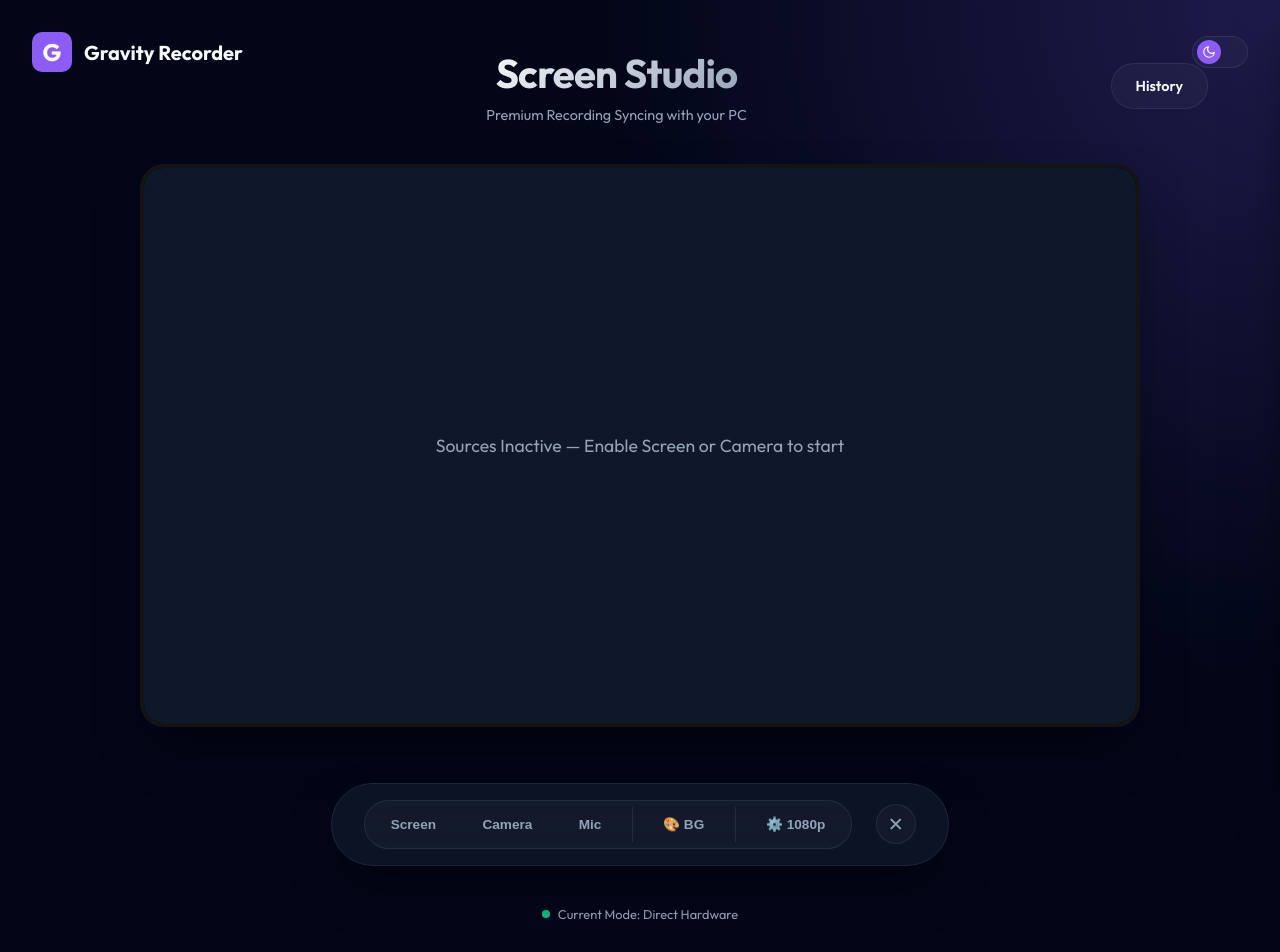
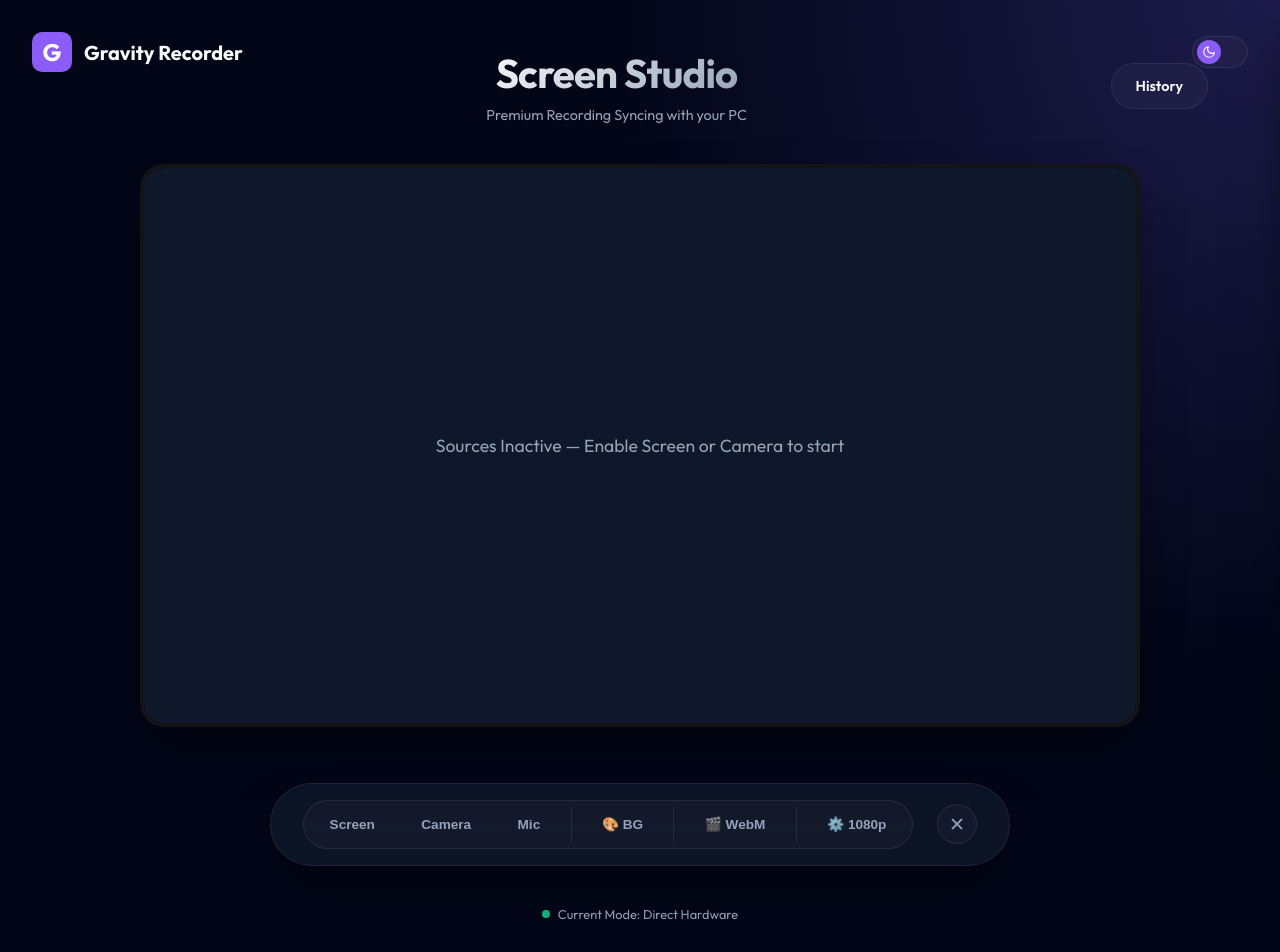
Before and after one commit to shaeelhashmi/gravityRecorder, a React (Vite) app: page /recorder in a window 1280 px wide. Shown: the top 952 px of the page. Built offline with nearby package versions, Linux system fonts and the light colour scheme.

Commit message:
feat: implement export format selection (WebM, MKV, MP4) and stabilize recording engine

```diff
--- a/src/components/Controls/ControlBar.jsx
+++ b/src/components/Controls/ControlBar.jsx
@@ -1,5 +1,6 @@
 import React from 'react';
 import { BACKGROUND_PRESETS } from '../../constants/backgrounds';
+import { getSupportedFormats, EXPORT_FORMATS } from '../../constants/formats';
 
 export const ControlBar = ({
     screenStream,
@@ -27,9 +28,13 @@
     resumeRecording,
     stopRecording,
     isPaused,
-    handleStopAll
+    handleStopAll,
+    recordingFormat,
+    setRecordingFormat
 }) => {
     const [isQualityOpen, setIsQualityOpen] = React.useState(false);
+    const [isFormatOpen, setIsFormatOpen] = React.useState(false);
+    const supportedFormats = React.useMemo(() => getSupportedFormats(), []);
 
     return (
         <div className="control-bar-container">
@@ -134,6 +139,24 @@
                 </div>
             )}
 
+            {isFormatOpen && !isRecording && (
+                <div className="camera-dropdown glass-card">
+                    <div className="setting-group" style={{ flexDirection: 'row', alignItems: 'center', gap: '1.5rem' }}>
+                        <div style={{ display: 'flex', flexDirection: 'column', gap: '0.4rem' }}>
+                            <span className="setting-label">Export Format</span>
+                            <div style={{ display: 'flex', gap: '0.5rem' }}>
+                                {supportedFormats.map(f => (
+                                    <button key={f.id} onClick={() => setRecordingFormat(f.id)}
+                                        className={`btn-small ${recordingFormat === f.id ? 'active' : ''}`}>
+                                        {f.label}
+                                    </button>
+                                ))}
+                            </div>
+                        </div>
+                    </div>
+                </div>
+            )}
+
             <div className="control-bar">
                 <div className="source-toggles">
                     <button className={`btn-pill ${screenStream ? 'active' : ''}`}
@@ -158,6 +181,15 @@
                             setIsQualityOpen(false);
                         }} disabled={isRecording}>
                         {activeBg !== 'none' || screenScale !== 1.0 ? '🎨 Styled' : '🎨 BG'}
+                    </button>
+                    <div className="vertical-divider" style={{ width: '1px', background: 'var(--glass-border)', margin: '0 0.2rem' }}></div>
+                    <button className={`btn-pill ${isFormatOpen ? 'active' : ''}`}
+                        onClick={() => {
+                            setIsFormatOpen(!isFormatOpen);
+                            setIsQualityOpen(false);
+                            setIsBgPanelOpen(false);
+                        }} disabled={isRecording}>
+                        🎬 {EXPORT_FORMATS.find(f => f.id === recordingFormat)?.label.split(' ')[0] || 'Format'}
                     </button>
                     <div className="vertical-divider" style={{ width: '1px', background: 'var(--glass-border)', margin: '0 0.2rem' }}></div>
                     <button className={`btn-pill ${isQualityOpen ? 'active' : ''}`}
--- a/src/components/Modals/SaveRecordingModal.jsx
+++ b/src/components/Modals/SaveRecordingModal.jsx
@@ -6,7 +6,10 @@
 
     useEffect(() => {
         if (blob) {
-            const ext = mimeType.includes('mp4') ? '.mp4' : '.webm';
+            let ext = '.webm';
+            if (mimeType.includes('mp4')) ext = '.mp4';
+            else if (mimeType.includes('matroska') || mimeType.includes('mkv')) ext = '.mkv';
+
             setExtension(ext);
             setFileName(`recording-${new Date().toLocaleDateString().replace(/\//g, '-')}-${new Date().toLocaleTimeString().replace(/:/g, '-').split(' ')[0]}`);
         }
--- a/src/components/ScreenRecorder.jsx
+++ b/src/components/ScreenRecorder.jsx
@@ -5,6 +5,7 @@
 import { useFileSystem } from '../hooks/useFileSystem';
 import { useGoogleSync } from '../hooks/useGoogleSync';
 import { useRecording } from '../hooks/useRecording';
+import { EXPORT_FORMATS, getDefaultFormat } from '../constants/formats';
 
 // UI Components
 import { ControlBar } from './Controls/ControlBar';
@@ -42,6 +43,7 @@
     const [toast, setToast] = useState(null);
     const [highlightedFile, setHighlightedFile] = useState(null);
     const [pendingRecording, setPendingRecording] = useState(null);
+    const [recordingFormat, setRecordingFormat] = useState(getDefaultFormat());
 
     const showToast = useCallback((title, message, type = 'info') => {
         setToast({ title, message, type });
@@ -73,6 +75,7 @@
         screenStream, audioStream, cameraStream,
         activeBg, canvasRef,
         bitrate: QUALITY_PRESETS[recordingQuality].bitrate,
+        mimeType: EXPORT_FORMATS.find(f => f.id === recordingFormat)?.mimeType,
         onComplete: (blob, mimeType) => setPendingRecording({ blob, mimeType })
     });
 
@@ -360,6 +363,8 @@
                 recordingQuality={recordingQuality}
                 setRecordingQuality={setRecordingQuality}
                 qualityPresets={QUALITY_PRESETS}
+                recordingFormat={recordingFormat}
+                setRecordingFormat={setRecordingFormat}
                 startRecording={startRecording}
                 pauseRecording={pauseRecording}
                 resumeRecording={resumeRecording}
--- /dev/null
+++ b/src/constants/formats.js
@@ -0,0 +1,58 @@
+/**
+ * Supported export formats for MediaRecorder
+ */
+export const EXPORT_FORMATS = [
+    {
+        id: 'webm-vp9',
+        label: 'WebM (VP9)',
+        mimeType: 'video/webm;codecs=vp9,opus',
+        ext: '.webm'
+    },
+    {
+        id: 'webm-vp8',
+        label: 'WebM (VP8)',
+        mimeType: 'video/webm;codecs=vp8,opus',
+        ext: '.webm'
+    },
+    {
+        id: 'mkv-vp9',
+        label: 'MKV (VP9)',
+        mimeType: 'video/x-matroska;codecs=vp9,opus',
+        ext: '.mkv'
+    },
+    {
+        id: 'mkv-generic',
+        label: 'MKV (Standard)',
+        mimeType: 'video/x-matroska',
+        ext: '.mkv'
+    },
+    {
+        id: 'mp4-h264',
+        label: 'MP4 (H.264)',
+        mimeType: 'video/mp4;codecs=h264,aac',
+        ext: '.mp4'
+    },
+    {
+        id: 'mp4-generic',
+        label: 'MP4 (Standard)',
+        mimeType: 'video/mp4',
+        ext: '.mp4'
+    }
+];
+
+/**
+ * Returns a list of formats supported by the current browser
+ */
+export const getSupportedFormats = () => {
+    if (typeof MediaRecorder === 'undefined') return [];
+    return EXPORT_FORMATS.filter(f => MediaRecorder.isTypeSupported(f.mimeType));
+};
+
+/**
+ * Gets the best default format (picks WebM VP9 or VP8 if available)
+ */
+export const getDefaultFormat = () => {
+    const supported = getSupportedFormats();
+    if (supported.length === 0) return null;
+    return supported[0].id;
+};
--- a/src/hooks/useRecording.js
+++ b/src/hooks/useRecording.js
@@ -8,19 +8,31 @@
     activeBg,
     canvasRef,
     bitrate = 8000000,
+    mimeType: preferredMimeType,
     onComplete
 }) => {
     const [isRecording, setIsRecording] = useState(false);
     const [isPaused, setIsPaused] = useState(false);
     const [status, setStatus] = useState('idle');
     const mediaRecorderRef = useRef(null);
+    const isStartingRef = useRef(false);
 
     const startRecording = useCallback(async () => {
+        if (isStartingRef.current) return;
+        isStartingRef.current = true;
+
         try {
+            if (mediaRecorderRef.current && mediaRecorderRef.current.state !== 'inactive') {
+                console.warn('Recording already in progress');
+                return;
+            }
+
             if (!screenStream && !cameraStream) {
                 alert('Enable Screen or Camera first');
                 return;
             }
+
+            setStatus('initializing');
 
             console.log('Finalizing stream for MediaRecorder...');
             const tracks = [];
@@ -42,11 +54,17 @@
 
             const recordingStream = new MediaStream(tracks);
 
-            const types = ['video/webm;codecs=vp8,opus', 'video/webm;codecs=vp9,opus', 'video/webm', 'video/mp4'];
-            const mimeType = types.find(t => MediaRecorder.isTypeSupported(t)) || '';
+            // Select MIME type: preference first, then fallback to WebM
+            let finalMimeType = '';
+            if (preferredMimeType && MediaRecorder.isTypeSupported(preferredMimeType)) {
+                finalMimeType = preferredMimeType;
+            } else {
+                const fallbacks = ['video/webm;codecs=vp9,opus', 'video/webm;codecs=vp8,opus', 'video/webm'];
+                finalMimeType = fallbacks.find(t => MediaRecorder.isTypeSupported(t)) || '';
+            }
 
             const mediaRecorder = new MediaRecorder(recordingStream, {
-                mimeType,
+                mimeType: finalMimeType,
                 videoBitsPerSecond: bitrate,
                 audioBitsPerSecond: 128000
             });
@@ -60,9 +78,9 @@
                 setStatus('processing');
                 const chunks = await storageManager.getAllChunks();
                 if (chunks.length > 0) {
-                    const blob = new Blob(chunks, { type: mimeType });
+                    const blob = new Blob(chunks, { type: finalMimeType });
                     if (onComplete) {
-                        onComplete(blob, mimeType);
+                        onComplete(blob, finalMimeType);
                     }
                 }
                 await storageManager.clearStorage();
@@ -75,8 +93,10 @@
         } catch (err) {
             console.error('Recording start failed:', err);
             setStatus('error');
+        } finally {
+            isStartingRef.current = false;
         }
-    }, [screenStream, cameraStream, audioStream, activeBg, canvasRef, bitrate, onComplete]);
+    }, [screenStream, cameraStream, audioStream, activeBg, canvasRef, bitrate, preferredMimeType, onComplete]);
 
     const pauseRecording = useCallback(() => {
         if (mediaRecorderRef.current && mediaRecorderRef.current.state === 'recording') {
```
